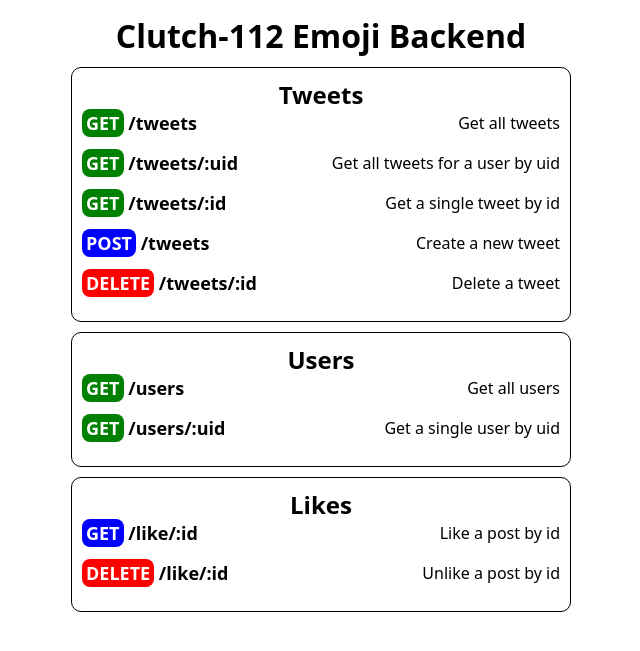
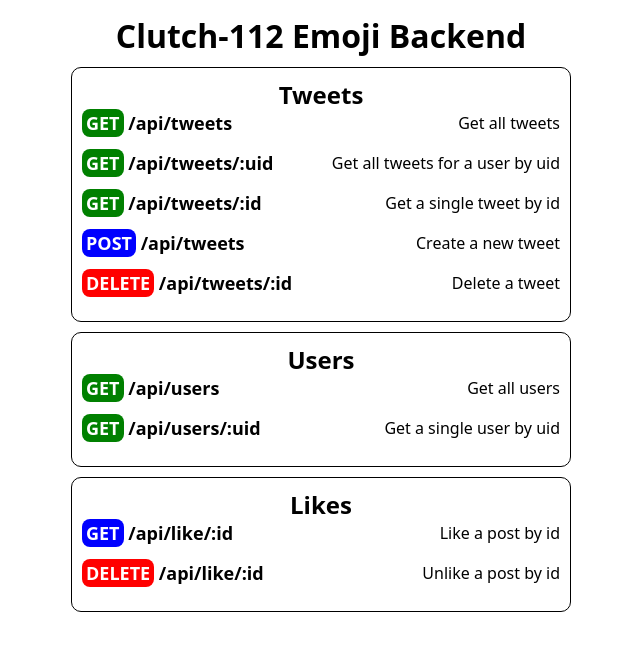
Before and after one commit to brendanjcarlson/clutch-112-emoji-backend, a Flask app: page / in a window 1280 px wide. Shown: the top 651 px of the page, without its empty margins (319-959 px from the left). Run offline with Flask 3, Linux system fonts and the light colour scheme.

Commit message:
fixed html routes

```diff
--- a/app/templates/index.html
+++ b/app/templates/index.html
@@ -76,23 +76,23 @@
         <div class="card">
           <h2>Tweets</h2>
           <div class="subcard">
-            <h2><span class="get">GET</span>&nbsp;/tweets</h2>
+            <h2><span class="get">GET</span>&nbsp;/api/tweets</h2>
             <p>Get all tweets</p>
           </div>
           <div class="subcard">
-            <h2><span class="get">GET</span>&nbsp;/tweets/:uid</h2>
+            <h2><span class="get">GET</span>&nbsp;/api/tweets/:uid</h2>
             <p>Get all tweets for a user by uid</p>
           </div>
           <div class="subcard">
-            <h2><span class="get">GET</span>&nbsp;/tweets/:id</h2>
+            <h2><span class="get">GET</span>&nbsp;/api/tweets/:id</h2>
             <p>Get a single tweet by id</p>
           </div>
           <div class="subcard">
-            <h2><span class="post">POST</span>&nbsp;/tweets</h2>
+            <h2><span class="post">POST</span>&nbsp;/api/tweets</h2>
             <p>Create a new tweet</p>
           </div>
           <div class="subcard">
-            <h2><span class="delete">DELETE</span>&nbsp;/tweets/:id</h2>
+            <h2><span class="delete">DELETE</span>&nbsp;/api/tweets/:id</h2>
             <p>Delete a tweet</p>
           </div>
         </div>
@@ -100,11 +100,11 @@
         <div class="card">
           <h2>Users</h2>
           <div class="subcard">
-            <h2><span class="get">GET</span>&nbsp;/users</h2>
+            <h2><span class="get">GET</span>&nbsp;/api/users</h2>
             <p>Get all users</p>
           </div>
           <div class="subcard">
-            <h2><span class="get">GET</span>&nbsp;/users/:uid</h2>
+            <h2><span class="get">GET</span>&nbsp;/api/users/:uid</h2>
             <p>Get a single user by uid</p>
           </div>
         </div>
@@ -112,11 +112,11 @@
         <div class="card">
           <h2>Likes</h2>
           <div class="subcard">
-            <h2><span class="post">GET</span>&nbsp;/like/:id</h2>
+            <h2><span class="post">GET</span>&nbsp;/api/like/:id</h2>
             <p>Like a post by id</p>
           </div>
           <div class="subcard">
-            <h2><span class="delete">DELETE</span>&nbsp;/like/:id</h2>
+            <h2><span class="delete">DELETE</span>&nbsp;/api/like/:id</h2>
             <p>Unlike a post by id</p>
           </div>
         </div>
```
